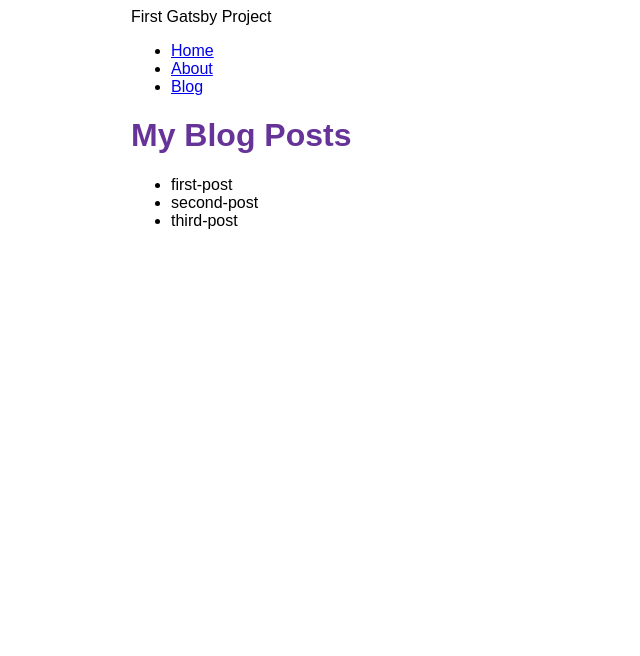
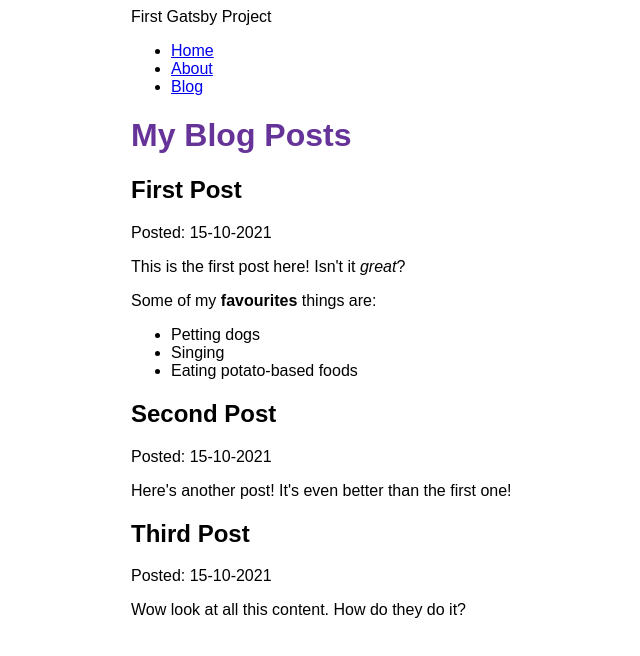
Before and after one commit to toyin-ajayi/first-gatsby-project, a Gatsby site: page /blog in a window 1280 px wide. Shown: the whole page, without its empty margins (259-899 px from the left). Built offline with nearby package versions, Linux system fonts and the light colour scheme; Gatsby itself is replaced by a stand-in of ours.

Commit message:
add mdx plugin, add in mdx blog content, add gql query for blog data

```diff
--- a/blog/first-post.mdx
+++ b/blog/first-post.mdx
@@ -0,0 +1,12 @@
+---
+title: "First Post"
+date: "15-10-2021"
+---
+
+This is the first post here! Isn't it _great_?
+
+Some of my **favourites** things are:
+
+- Petting dogs
+- Singing
+- Eating potato-based foods
--- a/blog/second-post.mdx
+++ b/blog/second-post.mdx
@@ -0,0 +1,6 @@
+---
+title: "Second Post"
+date: "15-10-2021"
+---
+
+Here's another post! It's even better than the first one!
--- a/blog/third-post.mdx
+++ b/blog/third-post.mdx
@@ -0,0 +1,6 @@
+---
+title: "Third Post"
+date: "15-10-2021"
+---
+
+Wow look at all this content. How do they do it?
--- a/gatsby-config.js
+++ b/gatsby-config.js
@@ -13,5 +13,6 @@
         path: `${__dirname}/blog`,
       },
     },
+    "gatsby-plugin-mdx",
   ],
 };
--- a/package.json
+++ b/package.json
@@ -15,8 +15,11 @@
     "clean": "gatsby clean"
   },
   "dependencies": {
+    "@mdx-js/mdx": "^1.6.22",
+    "@mdx-js/react": "^1.6.22",
     "gatsby": "^3.14.2",
     "gatsby-plugin-image": "^1.14.1",
+    "gatsby-plugin-mdx": "^2.14.0",
     "gatsby-plugin-sharp": "^3.14.1",
     "gatsby-source-filesystem": "^3.14.0",
     "react": "^17.0.1",
--- a/src/pages/blog.js
+++ b/src/pages/blog.js
@@ -1,24 +1,32 @@
 import * as React from "react";
 import { graphql } from "gatsby";
+import { MDXRenderer } from "gatsby-plugin-mdx";
 import Layout from "../components/layout";
 
 const BlogPage = ({ data }) => {
   return (
     <Layout pageTitle="My Blog Posts">
-      <ul>
-        {data.allFile.nodes.map((node) => (
-          <li key={node.name}>{node.name}</li>
-        ))}
-      </ul>
+      {data.allMdx.nodes.map((node) => (
+        <article key={node.id}>
+          <h2>{node.frontmatter.title}</h2>
+          <p>Posted: {node.frontmatter.date}</p>
+          <MDXRenderer>{node.body}</MDXRenderer>
+        </article>
+      ))}
     </Layout>
   );
 };
 
 export const query = graphql`
   query {
-    allFile {
+    allMdx(sort: { fields: frontmatter___date, order: DESC }) {
       nodes {
-        name
+        frontmatter {
+          date
+          title
+        }
+        id
+        body
       }
     }
   }
```
Also changed, not shown: 1 other file.
